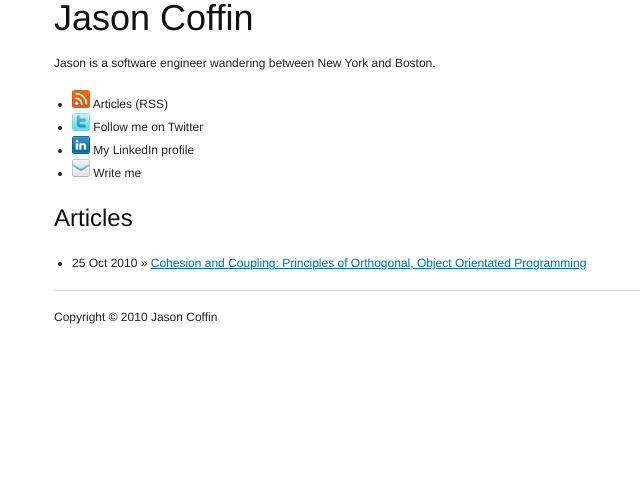
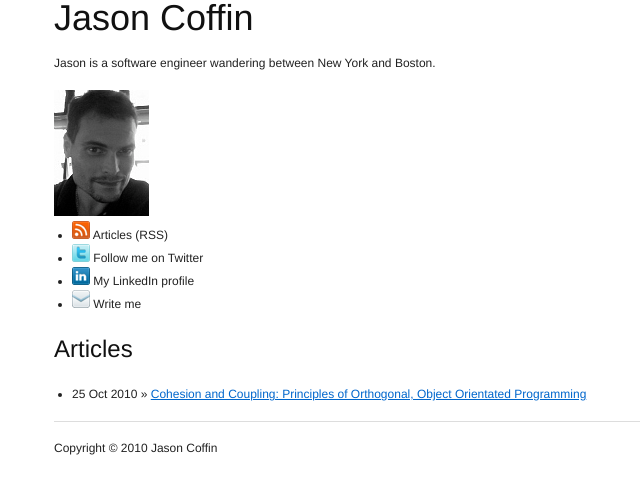
Before and after one commit to jcoffin/jcoffin.github.com, a Jekyll site: the page built from index.html, in a window 1280 px wide. Shown: the top 494 px of the page, without its empty margins (111-751 px from the left). Built offline with Jekyll 4.4.1, drawn with Linux system fonts in a browser that asks for light colours.

Commit message:
Added a photo of myself

```diff
--- a/index.html
+++ b/index.html
@@ -5,6 +5,7 @@ title: Jason Coffin
 
 <h1>Jason Coffin</h1>
 <p>Jason is a software engineer wandering between New York and Boston.</p>
+<div><img src="/images/jason-coffin.jpg" height="126" width="95" alt="Jason Coffin" /></div>
 <ul>
   <li><img src="/images/rss.png" height="18" width="18" alt="RSS" /> Articles (RSS)</li>
   <li><img src="/images/twitter.png" height="18" width="18" alt="Twitter" /> Follow me on Twitter</li>
```
Also changed, not shown: images/jason-coffin.jpg (added).
